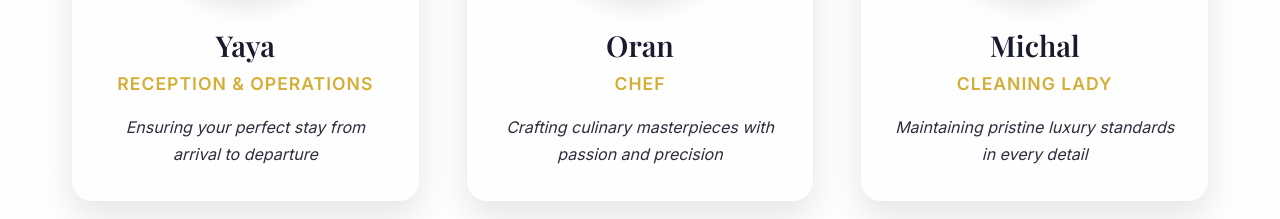
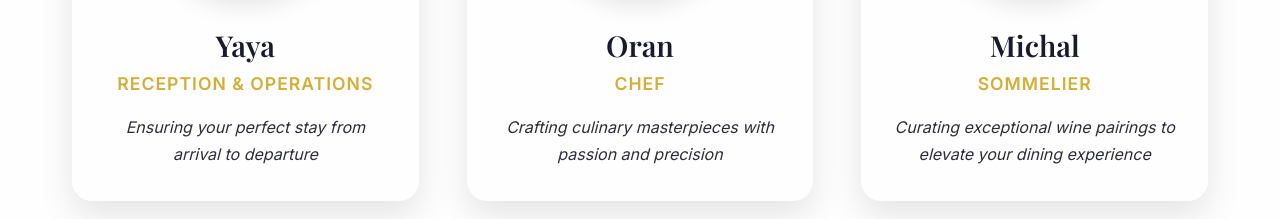
Before and after one commit to podj/podj-lodge, a React (Create React App) app: page / in a window 1280 px wide. Shown: the part 4464-4683 px from the top of the page. Built offline with nearby package versions, Linux system fonts and the light colour scheme.

Commit message:
Update Michal's role and image in the team section, changing her title from 'Cleaning Lady' to 'Sommelier' and updating the associated description. Add new image asset for Michal as the sommelier.

```diff
--- a/src/App.js
+++ b/src/App.js
@@ -14,7 +14,7 @@ import deluxeRoom from "./assets-compressed/images/rooms/deluxe/IMG_4795.HEIC.jp
 import jrSuiteRoom from "./assets-compressed/images/rooms/jr-suite/IMG_4796.HEIC.jpg";
 import yayaStaff from "./assets-compressed/images/team/yaya-reception-and-operations.jpg";
 import oranChef from "./assets-compressed/images/team/oran-the-chef.jpg";
-import michalCleaning from "./assets-compressed/images/team/michal-the-cleaning-lady.jpg";
+import michalCleaning from "./assets-compressed/images/team/michal-the-sommelier.jpg";
 // Import videos
 import vibeVideo from "./assets-compressed/images/vibe/vibe.mp4";
 import chefVideo from "./assets-compressed/images/vibe/chef-in-action-vert-short-vid.mp4";
@@ -126,9 +126,9 @@ function App() {
     },
     {
       name: 'Michal',
-      position: 'Cleaning Lady',
+      position: 'Sommelier',
       image: michalCleaning,
-      description: 'Maintaining pristine luxury standards in every detail'
+      description: 'Curating exceptional wine pairings to elevate your dining experience'
     }
   ];
 
```
Also changed, not shown: 2 other files (tests, documents, lock files or other folders).
